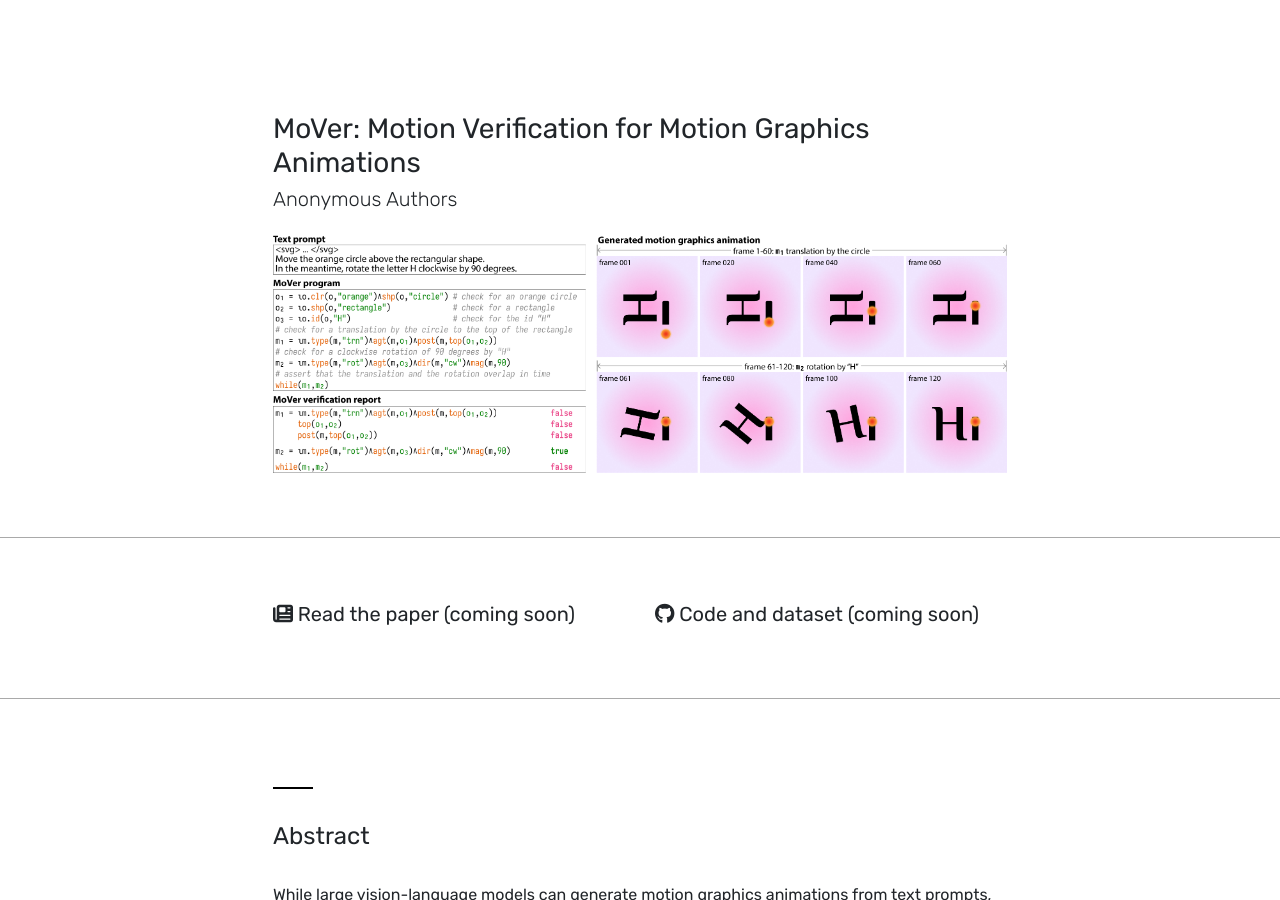
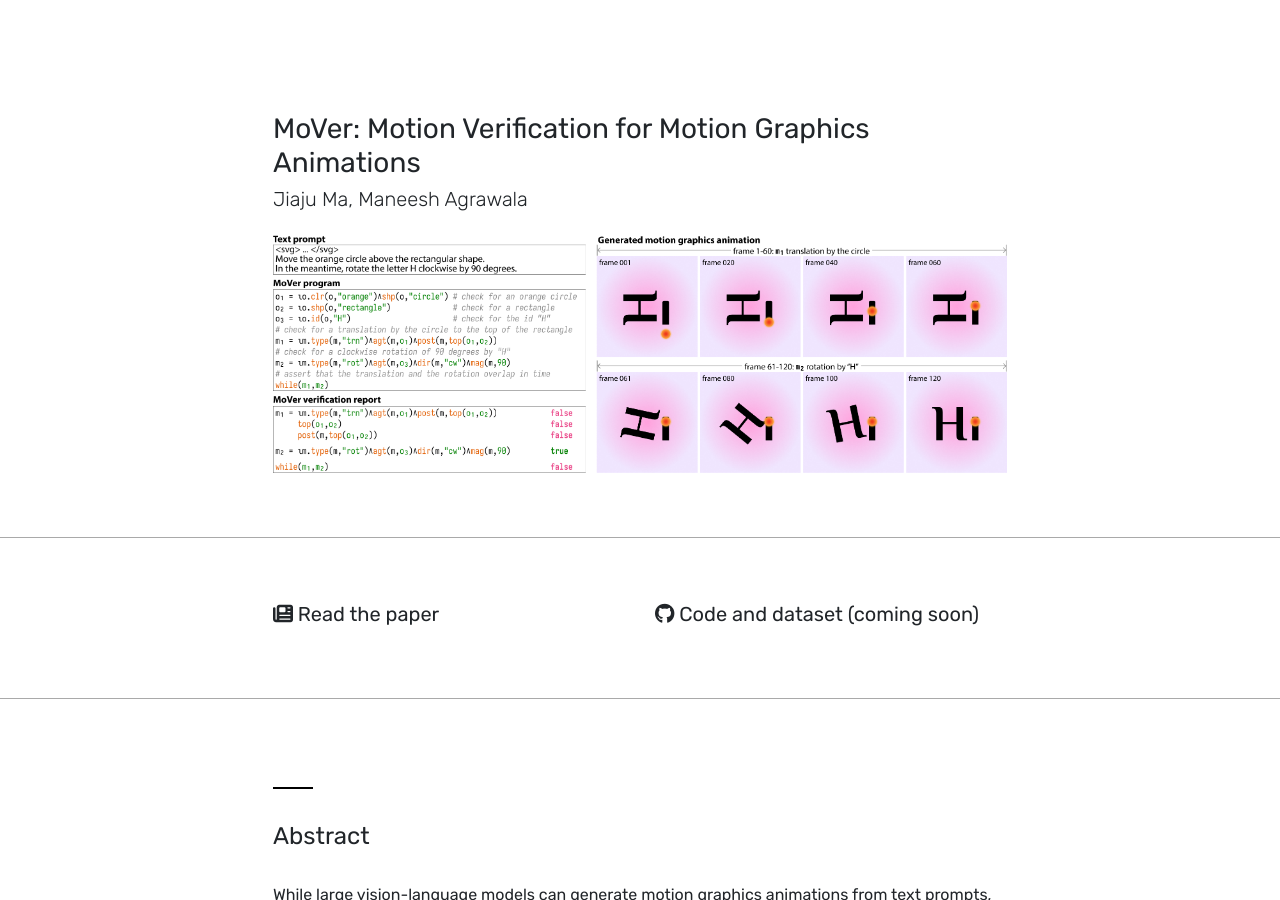
Before and after one commit to mover-dsl/mover-dsl.github.io, a Jekyll site: the page built from index.md, in a window 1280 px wide and 900 px high. Built offline with Jekyll 4.4.1, drawn with Linux system fonts in a browser that asks for light colours; nearby versions of some CDN libraries.

```diff
--- a/index.md
+++ b/index.md
@@ -6,7 +6,7 @@ title: >
     MoVer: Motion Verification for Motion Graphics Animations
 
 proj-sub: >
-    Anonymous Authors
+    Jiaju Ma, Maneesh Agrawala
 
 sharing-image: ""
 
@@ -25,8 +25,8 @@ summary: >
 proj-icons:
     - name: paper
       fa: fas fa-newspaper
-      link:
-      full-text: Read the paper (coming soon)
+      link: https://arxiv.org/abs/2502.13372
+      full-text: Read the paper
       short-text: Full paper
     - name: code
       fa: fab fa-github
```
